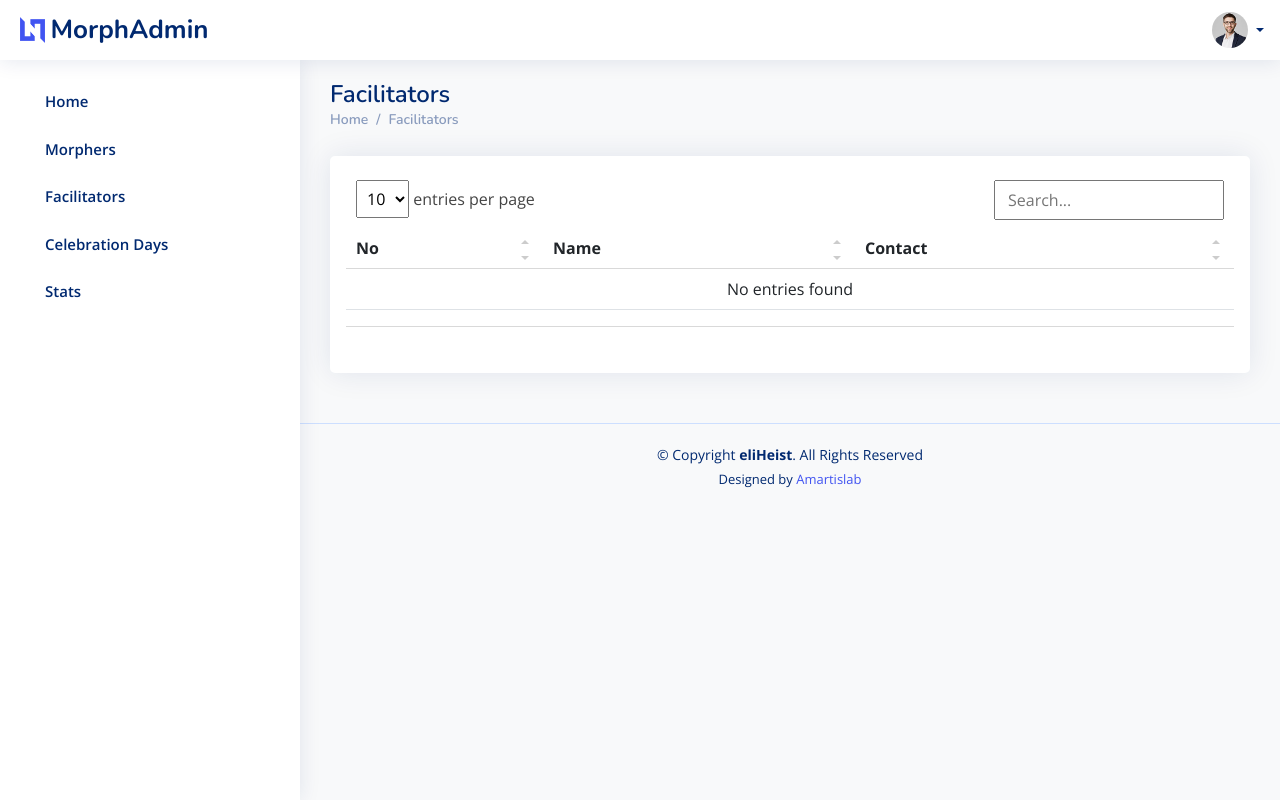
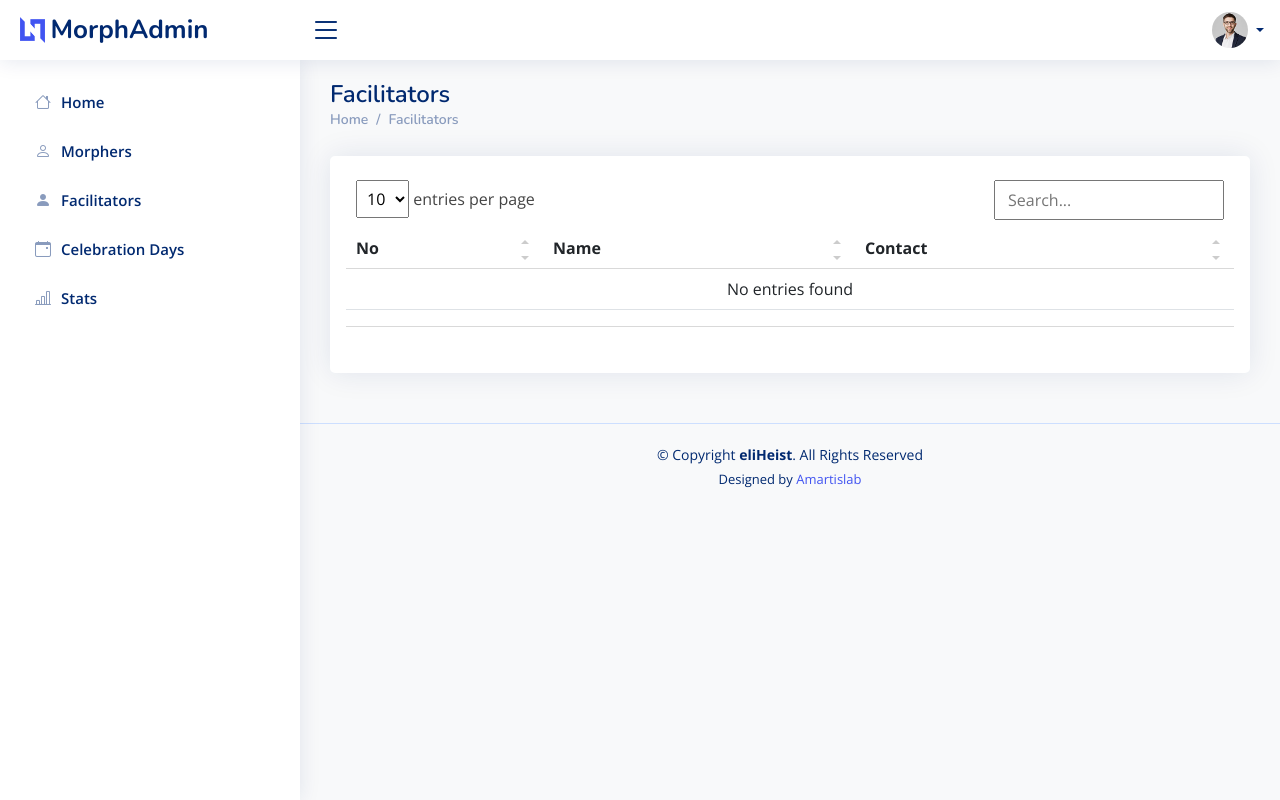
Before and after one commit to eliHeist/morphstats, a Django app: page /facilitators/ in a window 1280 px wide. Run offline with Django 4.2, Linux system fonts and the light colour scheme; data that the repository does not hold is empty; some libraries are stand-ins or nearby versions.

Commit message:
fix change boostrap icons folder to b-icons

```diff
--- a/templates/base.html
+++ b/templates/base.html
@@ -21,7 +21,7 @@
 
   <!-- Vendor CSS Files -->
   <link href="{% static 'assets/css/bootstrap.min.css' %}" rel="stylesheet" type="text/css">
-  <link href="{% static 'assets/vendor/bootstrap-icons/b-icons.css' %}" rel="stylesheet" type="text/css">
+  <link href="{% static 'assets/vendor/b-icons/bootstrap-icons.css' %}" rel="stylesheet" type="text/css">
   <!-- <link href="{% static 'assets/vendor/boxicons/css/boxicons.min.css' %}" rel="stylesheet"> -->
   <!-- <link href="{% static 'assets/vendor/quill/quill.snow.css' %}" rel="stylesheet"> -->
   <!-- <link href="{% static 'assets/vendor/quill/quill.bubble.css' %}" rel="stylesheet"> -->
```
